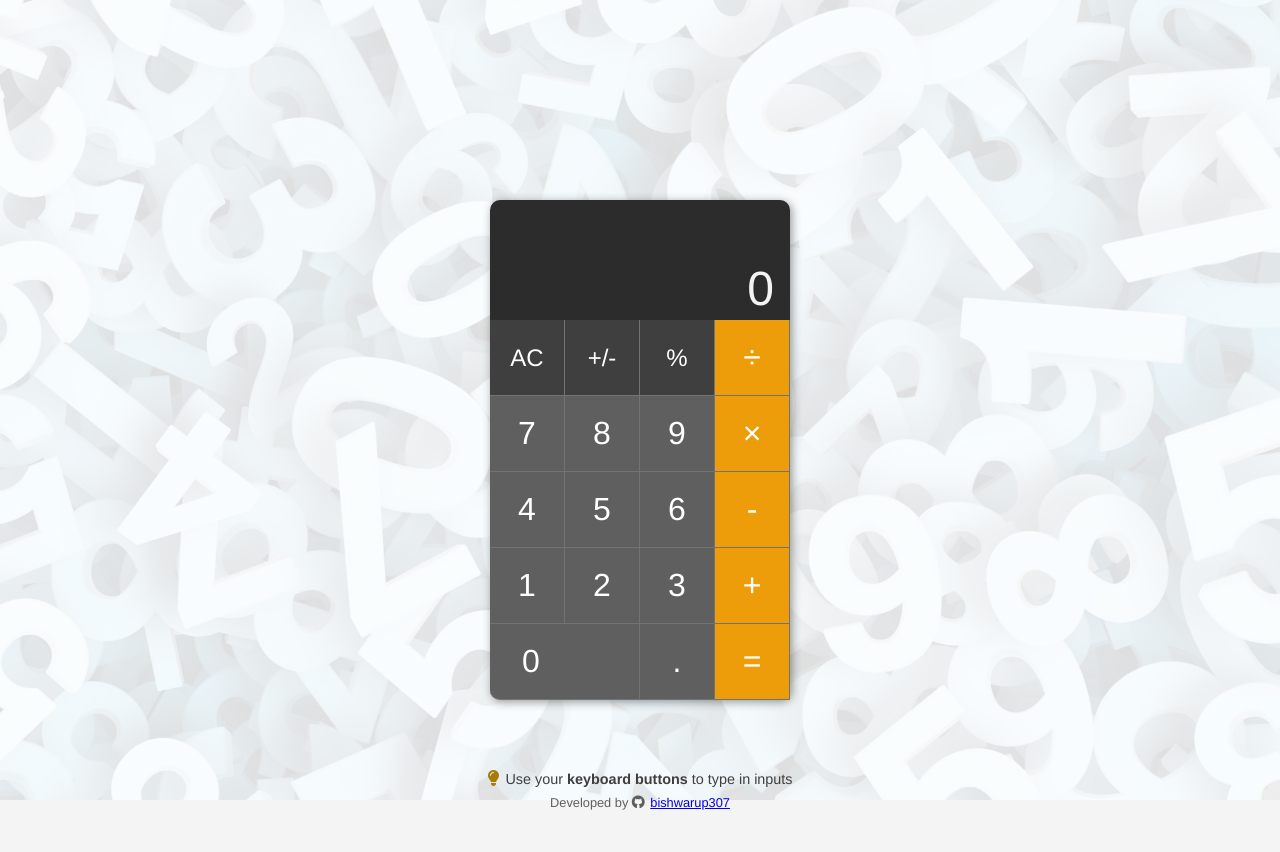
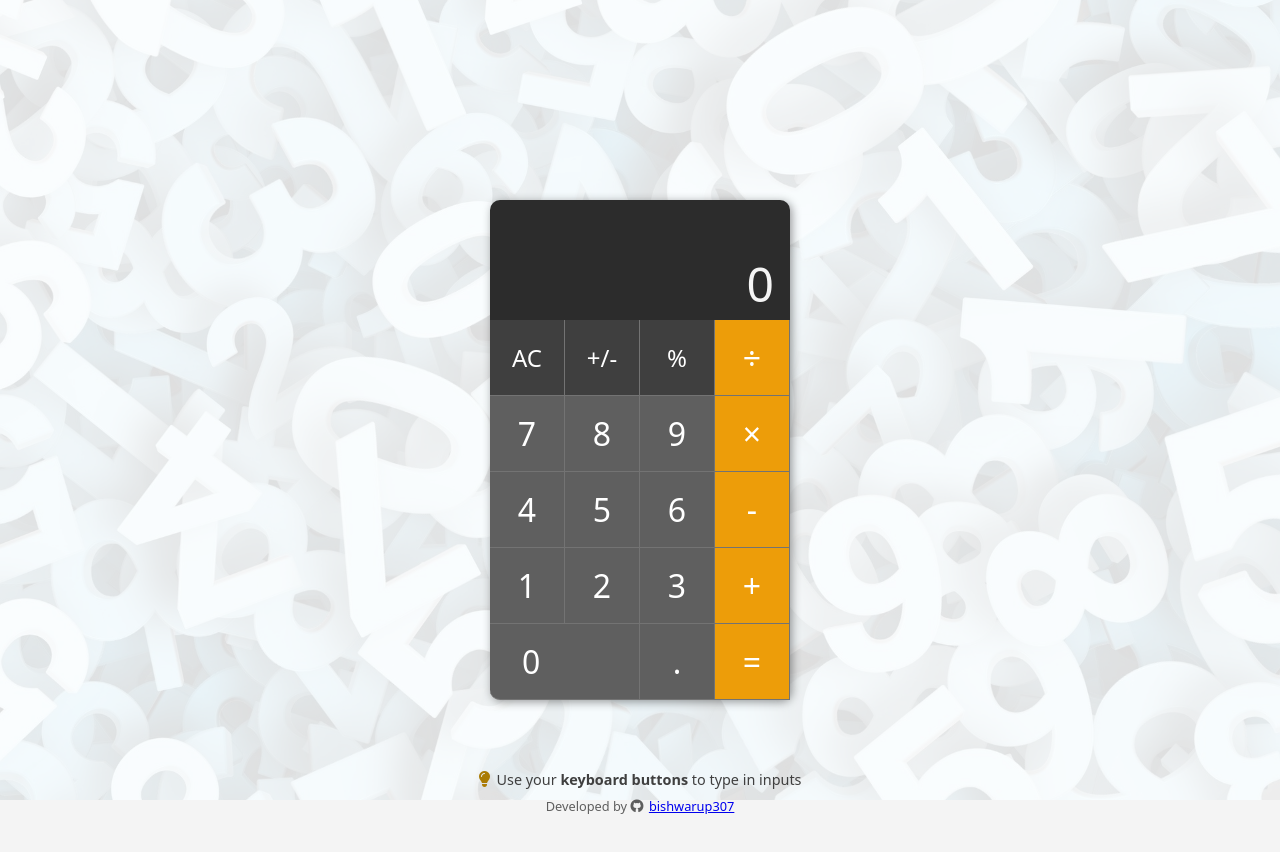
Before and after one commit to bishwarup307/odin-calc, a plain HTML site: page index.html in a window 1280 px wide. Drawn offline with Linux system fonts and the light colour scheme.

```diff
--- a/styles.css
+++ b/styles.css
@@ -16,9 +16,9 @@
     margin: 0;
     padding: 0;
     box-sizing: border-box;
-    font-family: "Helvetica Neue", system-ui, -apple-system, BlinkMacSystemFont,
-        "Segoe UI", Roboto, Oxygen, Ubuntu, Cantarell, "Open Sans",
-        "Helvetica Neue", sans-serif;
+    font-family: system-ui, -apple-system, BlinkMacSystemFont, "Segoe UI",
+        Roboto, Oxygen, Ubuntu, Cantarell, "Open Sans", "Helvetica Neue",
+        sans-serif;
 }
 
 body {
```
Also changed, not shown: README.md, images/screenshot.png (added).
